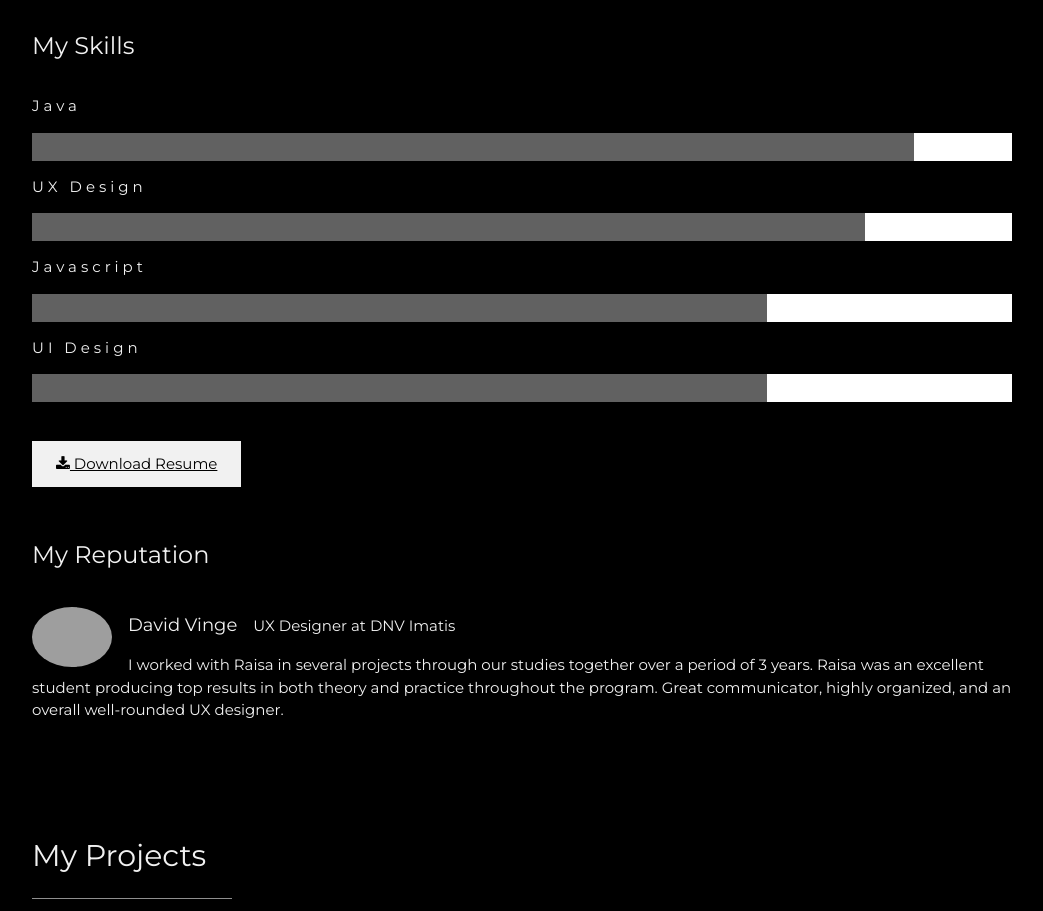
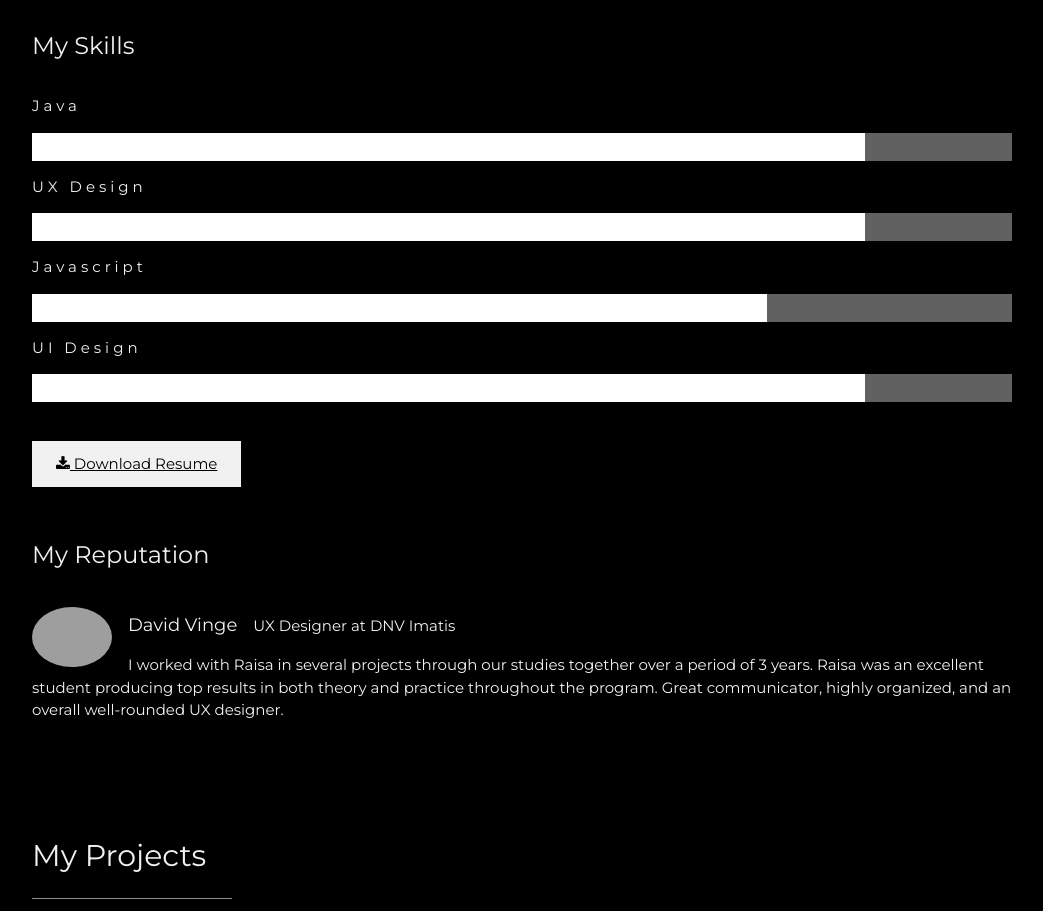
Before and after one commit to RaisaKemppainen/RaisaKemppainen.github.io, a plain HTML site: page index.html in a window 1280 px wide. Shown: the part 2003-2914 px from the top of the page, without its empty margins (178-1221 px from the left). Drawn offline with nearby package versions, Linux system fonts and the light colour scheme; grey boxes are pictures that could not be loaded.

Commit message:
Update index.html

```diff
--- a/index.html
+++ b/index.html
@@ -88,20 +88,20 @@ that was new to her.
     </p>
     <h3 class="w3-padding-16 w3-text-light-grey">My Skills</h3>
     <p class="w3-wide">Java</p>
-    <div class="w3-white">
-      <div class="w3-dark-grey" style="height:28px;width:90%"></div>
+    <div class="w3-dark-grey">
+      <div class="w3-white" style="height:28px;width:85%"></div>
     </div>
     <p class="w3-wide">UX Design</p>
-    <div class="w3-white">
-      <div class="w3-dark-grey" style="height:28px;width:85%"></div>
+    <div class="w3-dark-grey">
+      <div class="w3-white" style="height:28px;width:85%"></div>
     </div>
       <p class="w3-wide">Javascript</p>
-    <div class="w3-white">
-      <div class="w3-dark-grey" style="height:28px;width:75%"></div>
+    <div class="w3-dark-grey">
+      <div class="w3-white" style="height:28px;width:75%"></div>
     </div>
     <p class="w3-wide">UI Design</p>
-    <div class="w3-white">
-      <div class="w3-dark-grey" style="height:28px;width:75%"></div>
+    <div class="w3-dark-grey">
+      <div class="w3-white" style="height:28px;width:85%"></div>
     </div><br>
 
 
```
